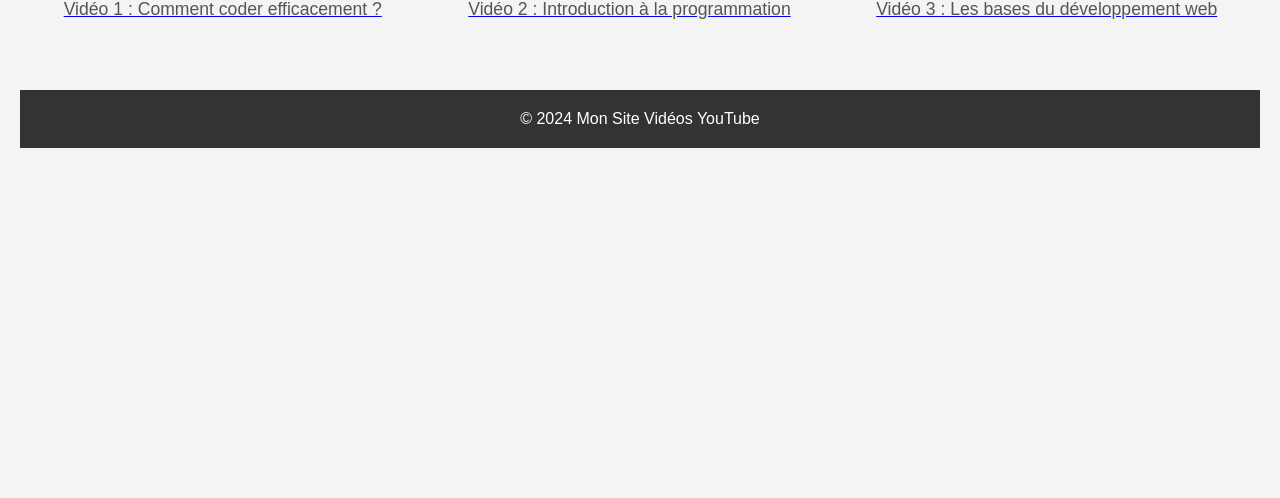
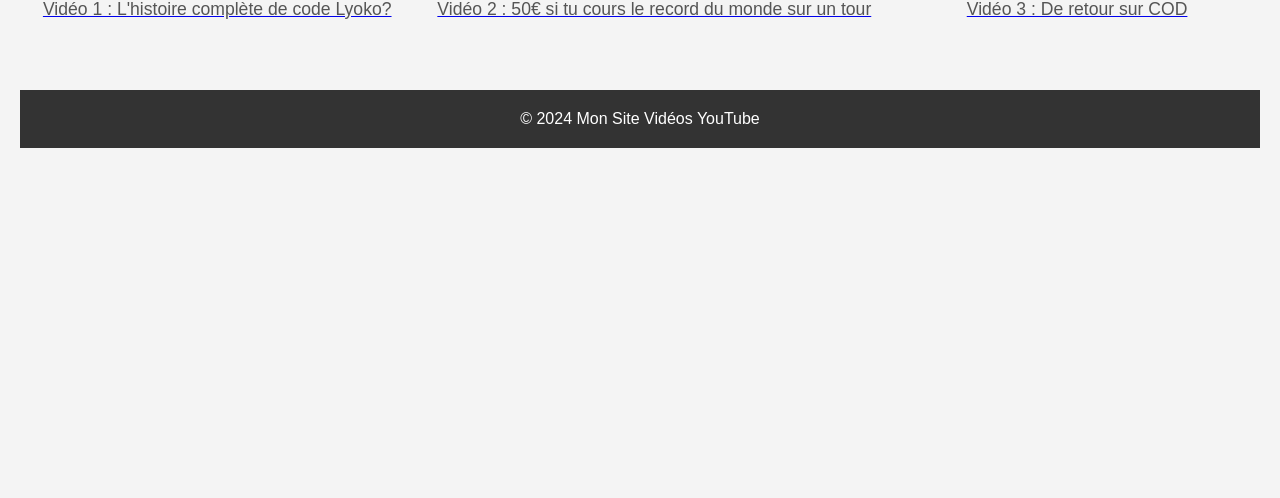
Before and after one commit to Gabinccd/premiersite, a plain HTML site: page index.html in a window 1280 px wide. Shown: the part 302-800 px from the top of the page. Drawn offline with Linux system fonts and the light colour scheme.

Commit message:
Update index.html

```diff
--- a/index.html
+++ b/index.html
@@ -15,21 +15,21 @@
         <div class="video">
             <a href="https://youtu.be/FEDMSebsKzE?si=7nqxF1sgVpmhBoV8" target="_blank">
                 <img src="https://img.youtube.com/vi/FEDMSebsKzE/0.jpg" alt="Vidéo 1">
-                <p>Vidéo 1 : Comment coder efficacement ?</p>
+                <p>Vidéo 1 : L'histoire complète de code Lyoko?</p>
             </a>
         </div>
 
         <div class="video">
             <a href="https://youtu.be/vo1Vw_mvpho?si=9Mv_9knprFt2eN2e" target="_blank">
                 <img src="https://img.youtube.com/vi/vo1Vw_mvpho/0.jpg" alt="Vidéo 2">
-                <p>Vidéo 2 : Introduction à la programmation</p>
+                <p>Vidéo 2 : 50€ si tu cours le record du monde sur un tour</p>
             </a>
         </div>
 
         <div class="video">
             <a href="https://youtu.be/UAMpu9Jw768?si=SUxqCQC1GncaFXaN" target="_blank">
                 <img src="https://img.youtube.com/vi/UAMpu9Jw768/0.jpg" alt="Vidéo 3">
-                <p>Vidéo 3 : Les bases du développement web</p>
+                <p>Vidéo 3 : De retour sur COD</p>
             </a>
         </div>
     </section>
```
